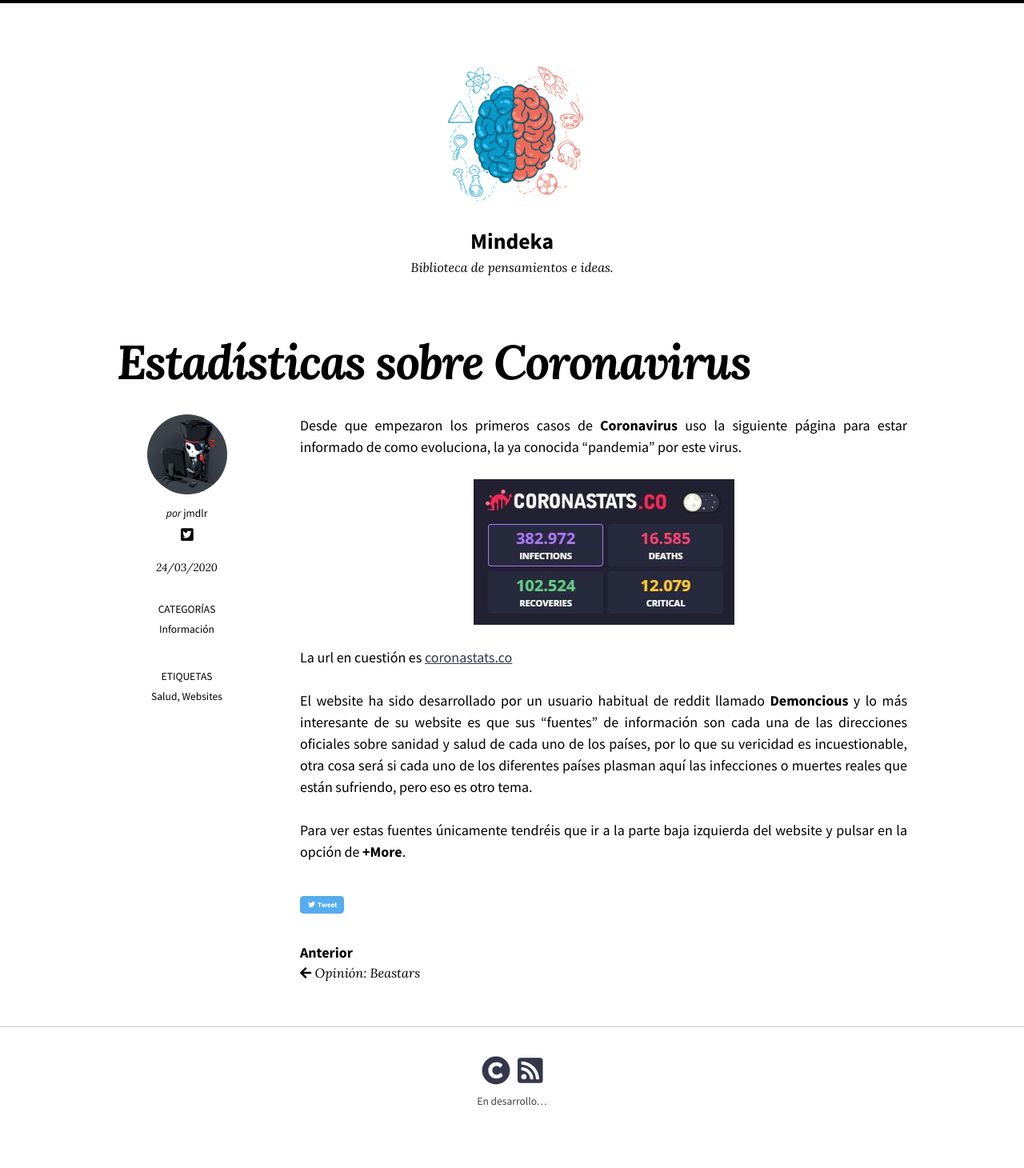
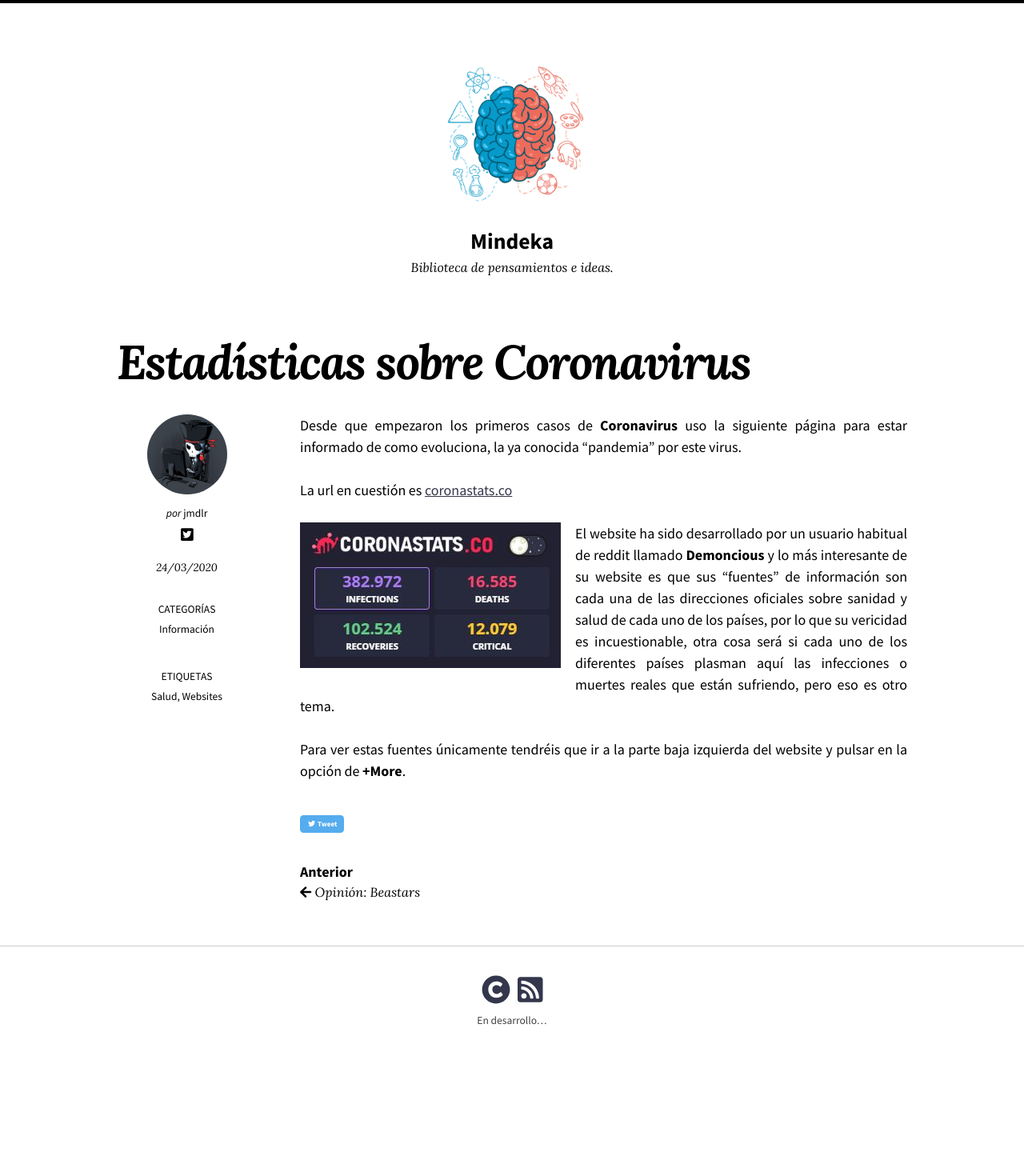
Before and after one commit to gide0n/old-mindeka, a Jekyll site: the page built from _posts/2020-03-24-coronastats.md, in a window 1280 px wide. Shown: the whole page at 80% size. Built offline with Jekyll 4.4.1, drawn with Linux system fonts in a browser that asks for light colours; nearby versions of some CDN libraries; after the commit the page ends 1359 px from its top, so only the background shows below that.

Commit message:
Update 2020-03-24-coronastats.md

```diff
--- a/_posts/2020-03-24-coronastats.md
+++ b/_posts/2020-03-24-coronastats.md
@@ -10,13 +10,12 @@ tags:
 
 Desde que empezaron los primeros casos de **Coronavirus** uso la siguiente página para estar informado de como evoluciona, la ya conocida "pandemia" por este virus.
 {: .text-justify}
-![image-center]({{ '/images/coronastats_co.jpg' | absolute_url }}){: .align-center}
 
 <!--more-->
 
 La url en cuestión es [coronastats.co](https://coronastats.co)
 
-El website ha sido desarrollado por un usuario habitual de reddit llamado **Demoncious** y lo más interesante de su website es que sus "fuentes" de información son cada una de las direcciones oficiales sobre sanidad y salud de cada uno de los países, por lo que su vericidad es incuestionable, otra cosa será si cada uno de los diferentes países plasman aquí las infecciones o muertes reales que están sufriendo, pero eso es otro tema.
+![image-left]({{ '/images/coronastats_co.jpg' | absolute_url }}){: .align-left} El website ha sido desarrollado por un usuario habitual de reddit llamado **Demoncious** y lo más interesante de su website es que sus "fuentes" de información son cada una de las direcciones oficiales sobre sanidad y salud de cada uno de los países, por lo que su vericidad es incuestionable, otra cosa será si cada uno de los diferentes países plasman aquí las infecciones o muertes reales que están sufriendo, pero eso es otro tema.
 {: .text-justify}
 Para ver estas fuentes únicamente tendréis que ir a la parte baja izquierda del website y pulsar en la opción de **+More**.
 {: .text-justify}
```
